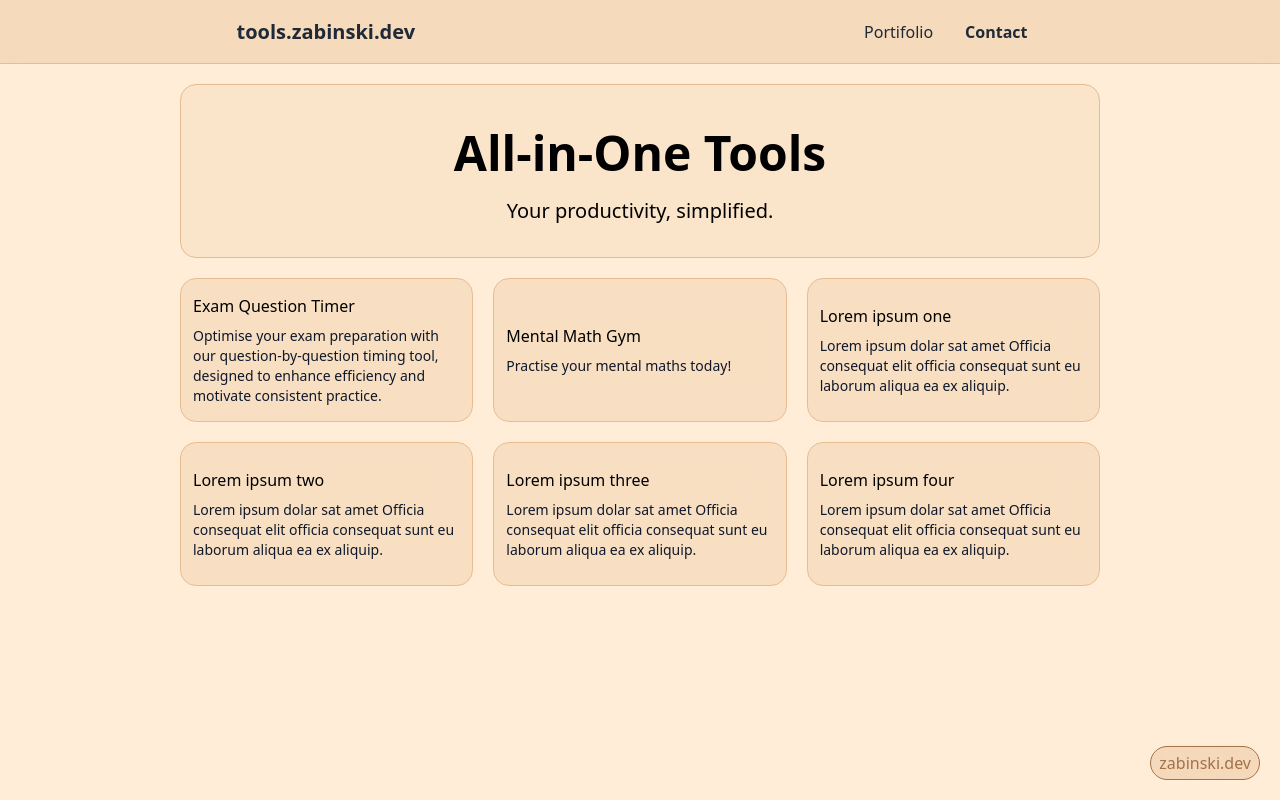
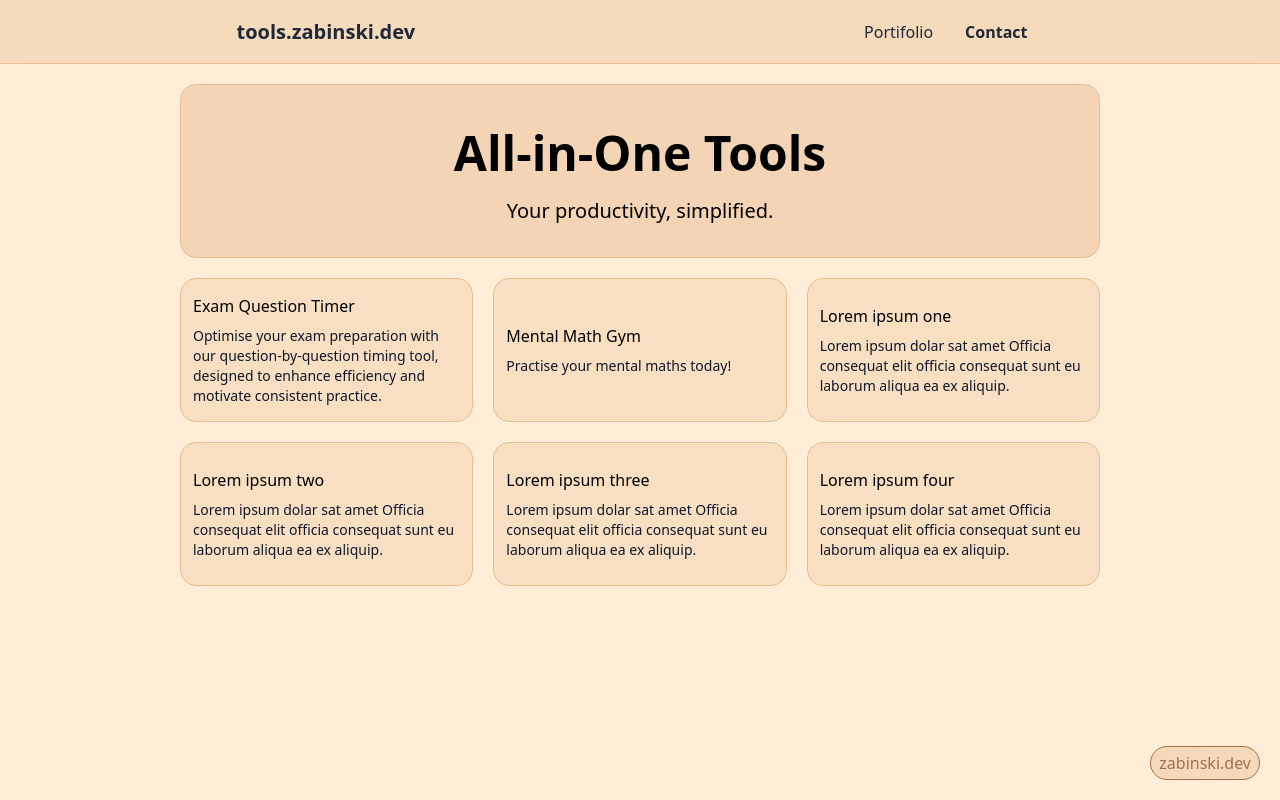
Before and after one commit to PawelZabinski/tools, a SvelteKit app: page / in a window 1280 px wide. Built offline with nearby package versions, Linux system fonts and the light colour scheme.

Commit message:
Fix z index issue + minor adjustments

```diff
--- a/src/routes/+layout.svelte
+++ b/src/routes/+layout.svelte
@@ -2,7 +2,7 @@
     import "../app.css";
 </script>
 
-<a href="https://zabinski.dev" class="fixed bottom-5 right-5 px-2 py-1 bg-base-300 bg-opacity-40 backdrop-blur-2xl border border-base-600 rounded-full text-base-600">
+<a href="https://zabinski.dev" class="fixed bottom-5 right-5 px-2 py-1 bg-base-300 bg-opacity-40 backdrop-blur-2xl border border-base-600 rounded-full text-base-600 z-[100]">
     zabinski.dev
 </a>
 
--- a/src/routes/+page.svelte
+++ b/src/routes/+page.svelte
@@ -92,7 +92,7 @@
 
 <section class="w-screen flex flex-col items-center">
     <main class="p-5 h-full limit-screen-width">
-        <section class="text-center bg-base-200 bg-opacity-40 border border-base-300 rounded-2xl py-8">
+        <section class="text-center bg-base-200 border border-base-300 rounded-2xl py-8">
             <h1 class="text-3xl sm:text-5xl p-3 font-bold">All-in-One Tools</h1>
             <p class="text-md sm:text-xl pt-2">Your productivity, simplified.</p>
         </section>
```
